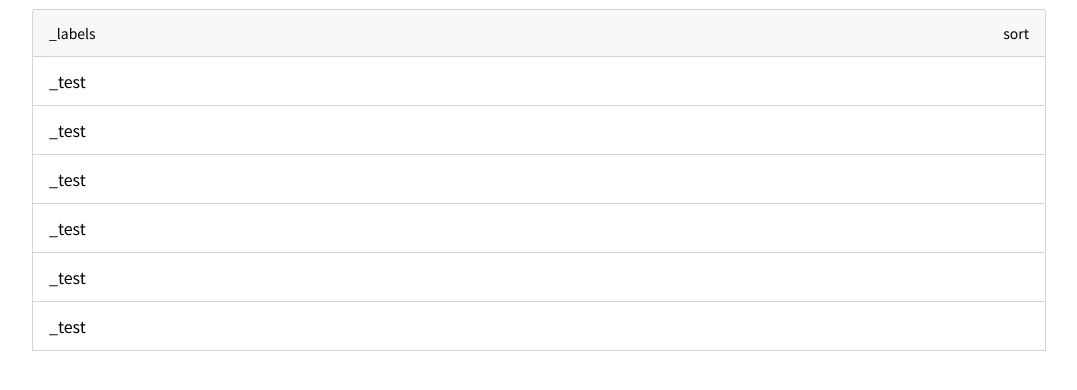
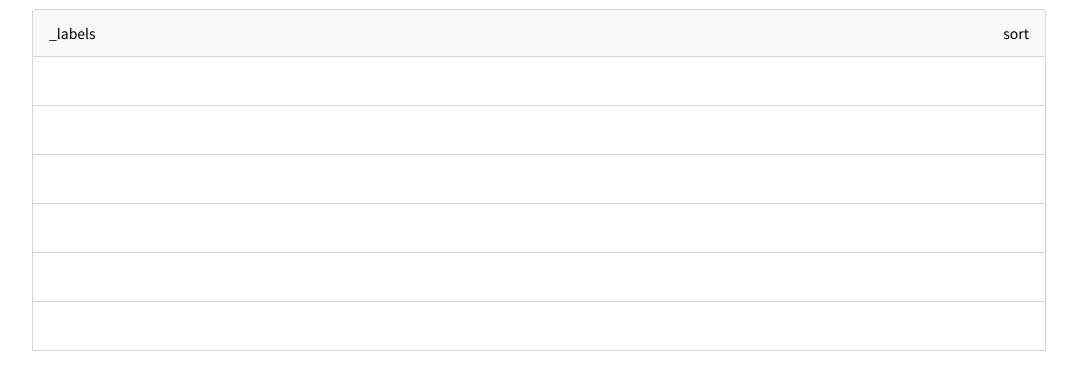
Before and after one commit to codesquad-member-2020/issue-tracker-10, a React (Create React App) app in the folder FE/client/: page / in a window 1280 px wide. Shown: the top 390 px of the page, without its empty margins (101-1178 px from the left). Built offline with nearby package versions, Linux system fonts and the light colour scheme.

Commit message:
[#5] feat: LabelItem Detail content의 기본 Style 정의 및 Props로 받는 값 일부 추가

```diff
--- a/FE/client/src/components/issues/label/LabelItem.jsx
+++ b/FE/client/src/components/issues/label/LabelItem.jsx
@@ -1,8 +1,53 @@
 import React from "react";
 import { TableItem } from "@style/CustomStyle";
+import styled from "styled-components";
 
-const LabelItem = () => {
-  return <TableItem>_test</TableItem>;
+const LabelItem = ({ textColor, backgroundColor, description, MutedLink, labelName }) => {
+  return (
+    <TableItem>
+      <LabelTab>
+        <Label textColor={textColor} backgroundColor={backgroundColor}>
+          {labelName}
+        </Label>
+      </LabelTab>
+      <DescriptionTab>{description && description}</DescriptionTab>
+      <MutedLinkTab>{MutedLink && MutedLink}</MutedLinkTab>
+      <ButtonTab></ButtonTab>
+    </TableItem>
+  );
 };
 
+const LabelTab = styled.div`
+  width: 25%;
+`;
+
+const Label = styled.div`
+  display: inline-block;
+  box-sizing: border-box;
+  font-weight: bold;
+  font-size: 14px;
+  padding: 4px 8px;
+  border-radius: 3px;
+  color: ${(props) => `${props.textColor}`};
+  background-color: ${(props) => `${props.backgroundColor}`};
+`;
+
+const DescriptionTab = styled.div`
+  font-size: 12px;
+  color: #586069 !important;
+  width: 33.3333%;
+`;
+
+const MutedLinkTab = styled.div`
+  font-size: 12px;
+  color: #586069 !important;
+  width: 25%;
+`;
+
+const ButtonTab = styled.div`
+  font-size: 12px;
+  color: #586069 !important;
+  width: 16.66667%;
+`;
+
 export default LabelItem;
```
